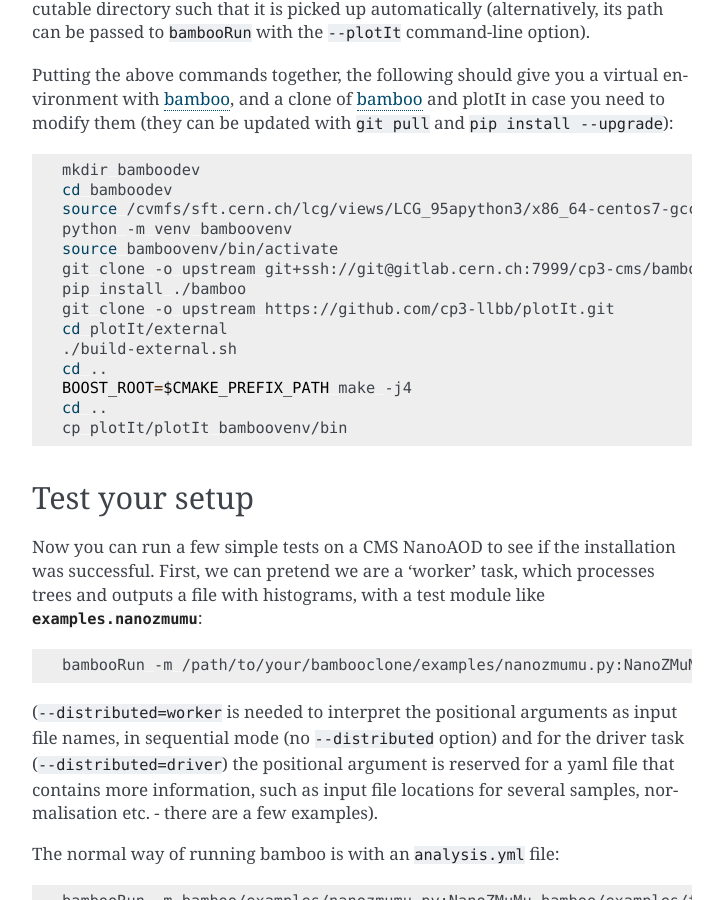
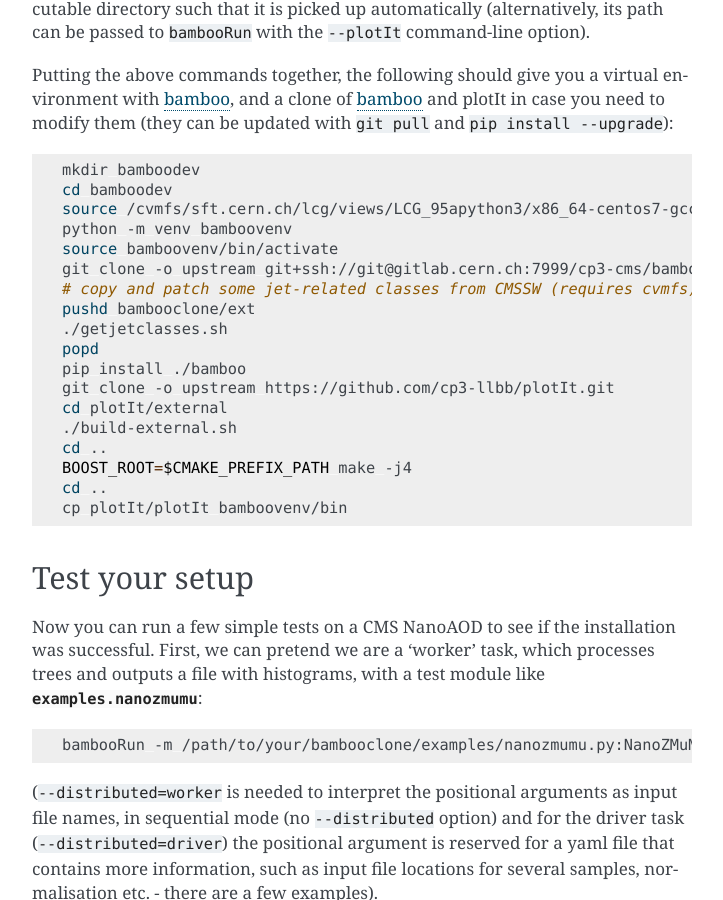
Before and after one commit to recotoolsbenchmarks/BambooAnalysis, a Sphinx documentation site: the page built from doc/install.rst, in a window 1280 px wide and 900 px high, scrolled down 2234 px. Shown: the whole window, without its empty margins (388-1111 px from the left). Built offline with Sphinx 7.4.7, drawn with Linux system fonts in a browser that asks for light colours.

Commit message:
doc: update install instructions (thanks to @ccaputo for reporting)

```diff
--- a/doc/install.rst
+++ b/doc/install.rst
@@ -124,6 +124,10 @@
    python -m venv bamboovenv
    source bamboovenv/bin/activate
    git clone -o upstream git+ssh://git@gitlab.cern.ch:7999/cp3-cms/bamboo.git
+   # copy and patch some jet-related classes from CMSSW (requires cvmfs) --- temporary
+   pushd bambooclone/ext
+   ./getjetclasses.sh
+   popd
    pip install ./bamboo
    git clone -o upstream https://github.com/cp3-llbb/plotIt.git
    cd plotIt/external
```
Also changed, not shown: other parts of doc/install.rst (+1 -1 lines).
